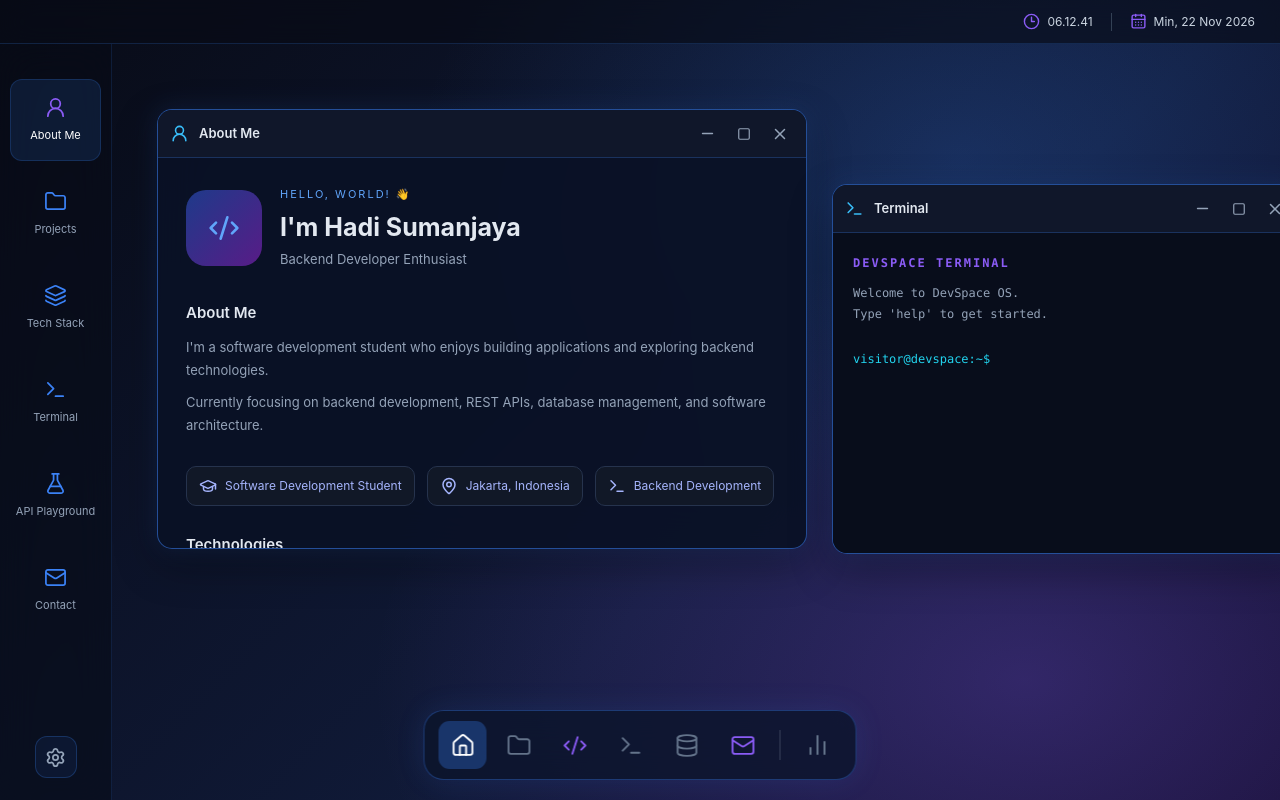
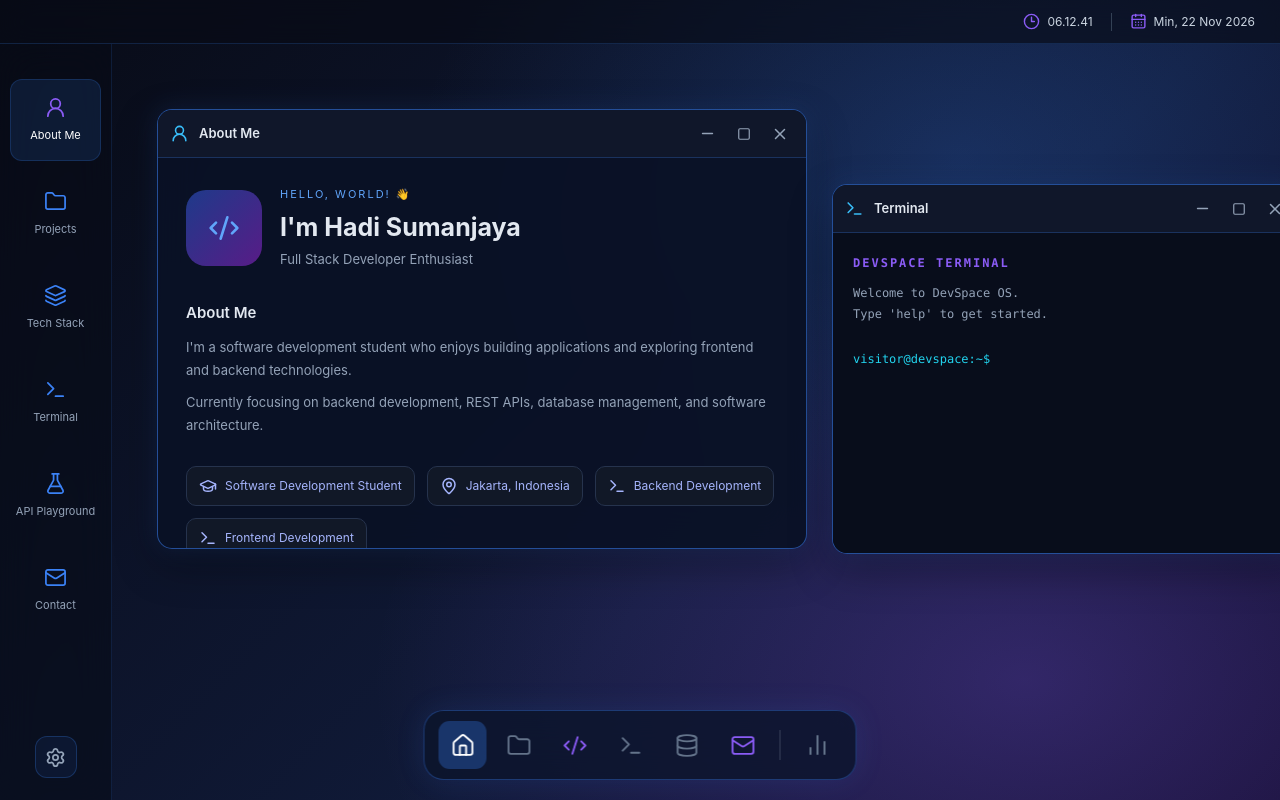
Before and after one commit to Kazoosane/Devspace-OS, a React (Vite) app: page / in a window 1280 px wide. Built offline with nearby package versions, Linux system fonts and the light colour scheme.

Commit message:
feat: update aboutme content

```diff
--- a/src/apps/AboutMe/AboutMe.tsx
+++ b/src/apps/AboutMe/AboutMe.tsx
@@ -7,11 +7,14 @@ import {
 
 const techStack = [
   "PHP",
+  "Javasript",
   "Laravel",
   "Node.js",
+  "Express.js",
   "TypeScript",
+  "React",
   "PostgreSQL",
-  "React",
+  "MySQL"
 ];
 
 export default function AboutMe() {
@@ -27,7 +30,7 @@ export default function AboutMe() {
           <p className="profile-label">HELLO, WORLD! 👋</p>
           <h1>I'm Hadi Sumanjaya</h1>
           <p className="profile-role">
-            Backend Developer Enthusiast
+            Full Stack Developer Enthusiast
           </p>
         </div>
       </section>
@@ -38,7 +41,7 @@ export default function AboutMe() {
 
         <p>
           I'm a software development student who enjoys
-          building applications and exploring backend
+          building applications and exploring frontend and backend
           technologies.
         </p>
 
@@ -64,6 +67,11 @@ export default function AboutMe() {
         <div className="info-item">
           <Terminal size={18} />
           <span>Backend Development</span>
+        </div>
+
+        <div className="info-item">
+          <Terminal size={18} />
+          <span>Frontend Development</span>
         </div>
       </section>
 
@@ -92,6 +100,8 @@ export default function AboutMe() {
           <a href="https://instagram.com/" target="_blank">
             Instagram
           </a>
+
+          <a href="mailto:hadisumanjaya282@gmail.com">Email</a>
         </div>
       </section>
     </div>
```
